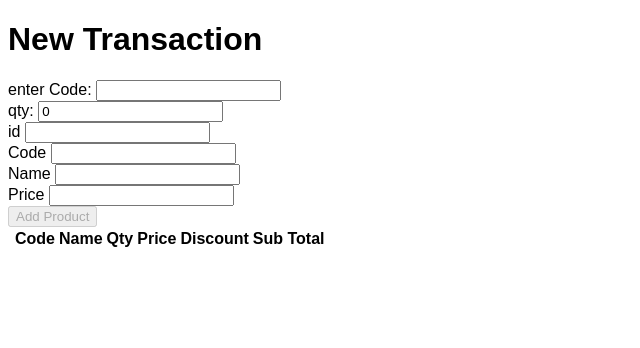
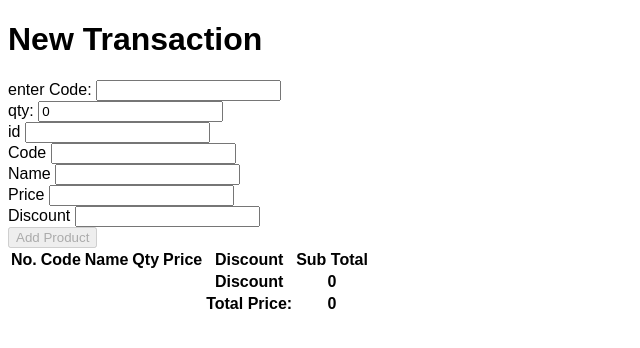
Before and after one commit to mullzalt/cashier-app-php, a PHP site: page /cashier/transactions/index.php in a window 1280 px wide. Shown: the top 348 px of the page, without its empty margins (0-640 px from the left). Run offline with PHP 8.4, Linux system fonts and the light colour scheme; lists and menus that the app fills with data are empty.

Commit message:
feat: update transaction jquery

```diff
--- a/routes/cashier/transactions/index.php
+++ b/routes/cashier/transactions/index.php
@@ -12,28 +12,32 @@
 <div>
 <form id="add-product" method="post">
   <div>
-    <label for="search-name">enter Code:</label>
+    <label for="search-code">enter Code:</label>
     <input name="code" id="search-code"  type="text"/>
   </div>
   <div>
-    <label for="search-name">qty:</label>
+    <label >qty:</label>
     <input name="qty" id="product-qty" value="0" type="number"/>
   </div>
   <div>
-    <label for="search-name">id</label>
+    <label >id</label>
     <input name="id" id="product-id" type="text" readonly/>
   </div>
   <div>
-    <label for="search-name">Code</label>
+    <label >Code</label>
     <input name="code" id="product-code" type="text" readonly/>
   </div>
   <div>
-    <label for="search-name">Name</label>
+    <label >Name</label>
     <input name="name" id="product-name" type="text" readonly/>
   </div>
   <div>
-    <label for="search-name">Price</label>
+    <label >Price</label>
     <input name="price" id="product-price" type="number" readonly/>
+  </div>
+  <div>
+    <label>Discount</label>
+    <input name="discount" id="product-discount" type="number" readonly/>
   </div>
   <button id="search-btn" type="submit" disabled>Add Product</button>
 
@@ -45,7 +49,7 @@
 <table>
   <thead>
     <tr>
-      <th></th>
+      <th>No.</th>
       <th>Code</th>
       <th>Name</th>
       <th>Qty</th>
@@ -54,11 +58,31 @@
       <th>Sub Total</th>
 
     </tr>
-
   </thead>
   <tbody id="product-rows">
+  </tbody>
+  <tfoot>
 
-  </tbody>
+  <tr>
+      <th></th>
+      <th></th>
+      <th></th>
+      <th></th>
+      <th></th>
+      <th>Discount</th>
+      <th id="total-discount">0</th>
+  </tr>
+  <tr>
+      <th></th>
+      <th></th>
+      <th></th>
+      <th></th>
+      <th></th>
+      <th>Total Price:</th>
+      <th id="total-price">0</th>
+  </tr>
+
+  </tfoot>
 
 </table>
 
@@ -70,6 +94,8 @@
   return await fetch("/routes/cashier/products/view.php?code=" + code)
       .then((res) => res.json())
   }
+
+  const productsList = [];
 
   const clearSearchProduct = () => {
     $("#product-id").val("");
@@ -90,6 +116,7 @@
     $("#product-code").val(product.code);
     $("#product-name").val(product.name);
     $("#product-price").val(String(product.price));
+    $("#product-discount").val(String(10));
     $("#product-qty").val("1");
     $("#search-btn").prop('disabled', false)
   }
@@ -118,26 +145,48 @@
     e.preventDefault()
     const product = parseSerialized($("#add-product").serializeArray())
     handleAddProduct(product, 1)
+    $("#search-code").val("")
+    $("#search-code").trigger("focus")
+    $("#search-btn").prop('disabled', true)
+    productsList.push(product)
 
+    handleUpdateProducts(productsList)
+    clearSearchProduct()
   })
+
+  const getSubTotal = (product) => {
+    const qty = Number(product.qty)
+    const price = Number(product.price)
+    return (price * qty)
+  }
 
     const productRow = (product, idx) => `
       <tr>
       <td>${idx+1}</td>
+      <td>${product.code}</td>
       <td>${product.name}</td>
-      <td>${product.price}</td>
       <td>${product.qty}</td>
-      <td>${Number(product.qty) * Number(product.price)}</td>
+      <td>${parsePrice(product.price)}</td>
+      <td></td>
+      <td>${parsePrice(getSubTotal(product))}</td>
       </tr>
     `
+
+    const parsePrice = (num) => new Intl
+      .NumberFormat("id-ID", { style: "currency", currency: "IDR"})
+      .format(num)
+
+    const handleUpdateProducts = (products) => {
+      const totalPrice = products.reduce((acc, curr) =>
+        acc + (curr.price * curr.qty)
+        , 0 )
+      $("#total-price").text(parsePrice(totalPrice))
+    }
 
   const handleAddProduct =(product, idx) => {
     $("#product-rows").append(productRow(product, idx))
   }
 
-
-
-
 </script>
 
 
```
